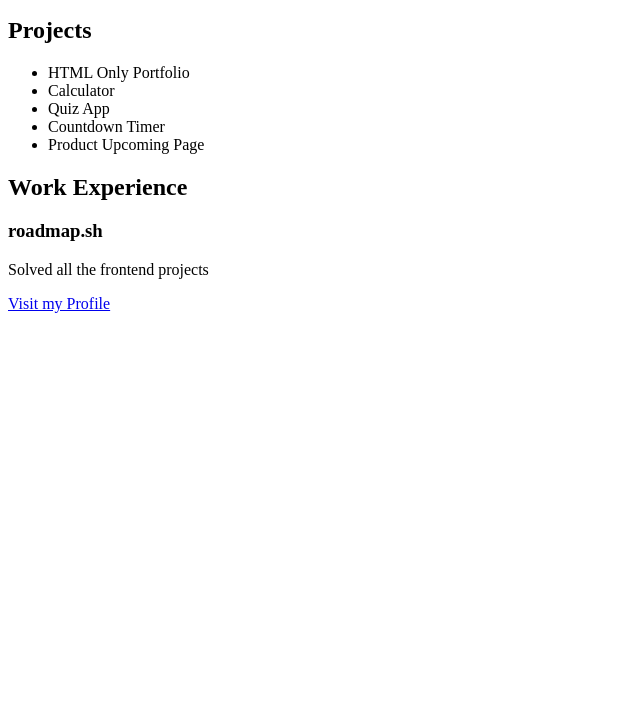
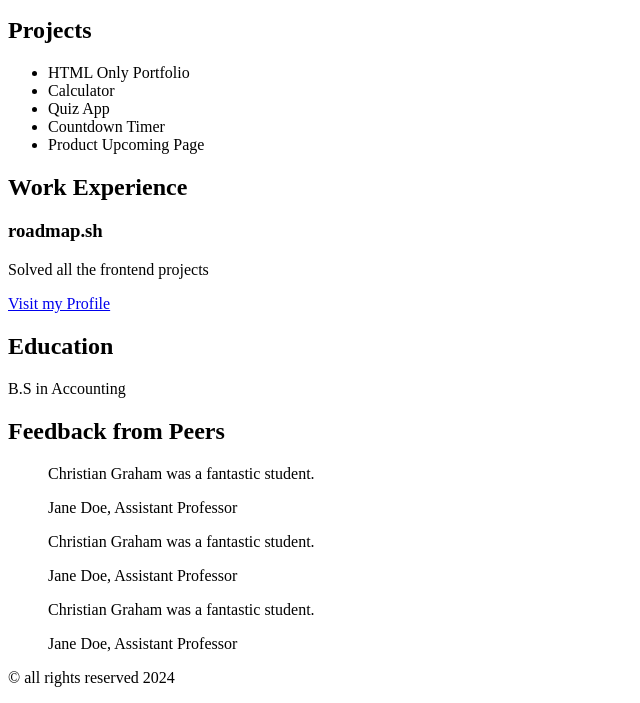
Before and after one commit to capgainschristian/frontend, a plain HTML site: page basic_html_website/index.html in a window 1280 px wide. Shown: the part 176-879 px from the top of the page, without its empty margins (0-640 px from the left). Before the commit the page ends 800 px from the top, so only its background shows below. Drawn offline with Linux system fonts and the light colour scheme.

Commit message:
completing basic website

```diff
--- a/basic_html_website/index.html
+++ b/basic_html_website/index.html
@@ -1,5 +1,6 @@
 <!DOCTYPE html>
 <html lang="en">
+
 <head>
     <meta charset="UTF-8">
     <meta name="viewport" content="width=device-width, initial-scale=1.0">
@@ -8,6 +9,7 @@
     <meta name="author" content="Christian Graham" />
     <title>Christian Graham - Software Engineer</title>
 </head>
+
 <body>
     <header>
         <nav>
@@ -47,11 +49,32 @@
             </article>
         </section>
 
+        <section class="education">
+            <h2>Education</h2>
+            <p>
+                B.S in Accounting
+            </p>
+        </section>
 
+        <aside class="reviews">
+            <h2>Feedback from Peers</h2>
+            <blockquote>
+                <p>Christian Graham was a fantastic student.</p>
+                <footer>Jane Doe, Assistant Professor</footer>
+            </blockquote>
+            <blockquote>
+                <p>Christian Graham was a fantastic student.</p>
+                <footer>Jane Doe, Assistant Professor</footer>
+            </blockquote>
+            <blockquote>
+                <p>Christian Graham was a fantastic student.</p>
+                <footer>Jane Doe, Assistant Professor</footer>
+            </blockquote>
+        </aside>
+    </main>
+    <footer>
+        <p>&copy; all rights reserved 2024</p>
+    </footer>
+</body>
 
-
-
-    </main>
-
-</body>
 </html>
```
